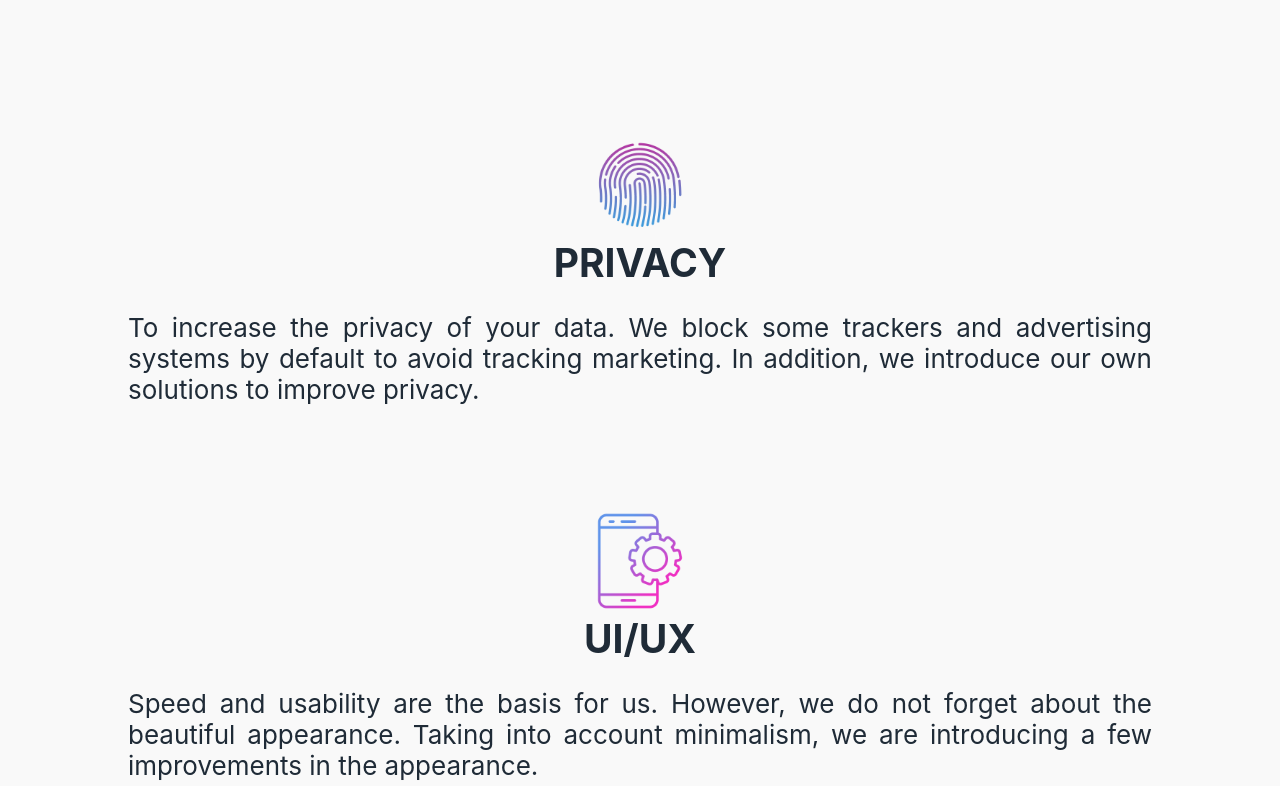
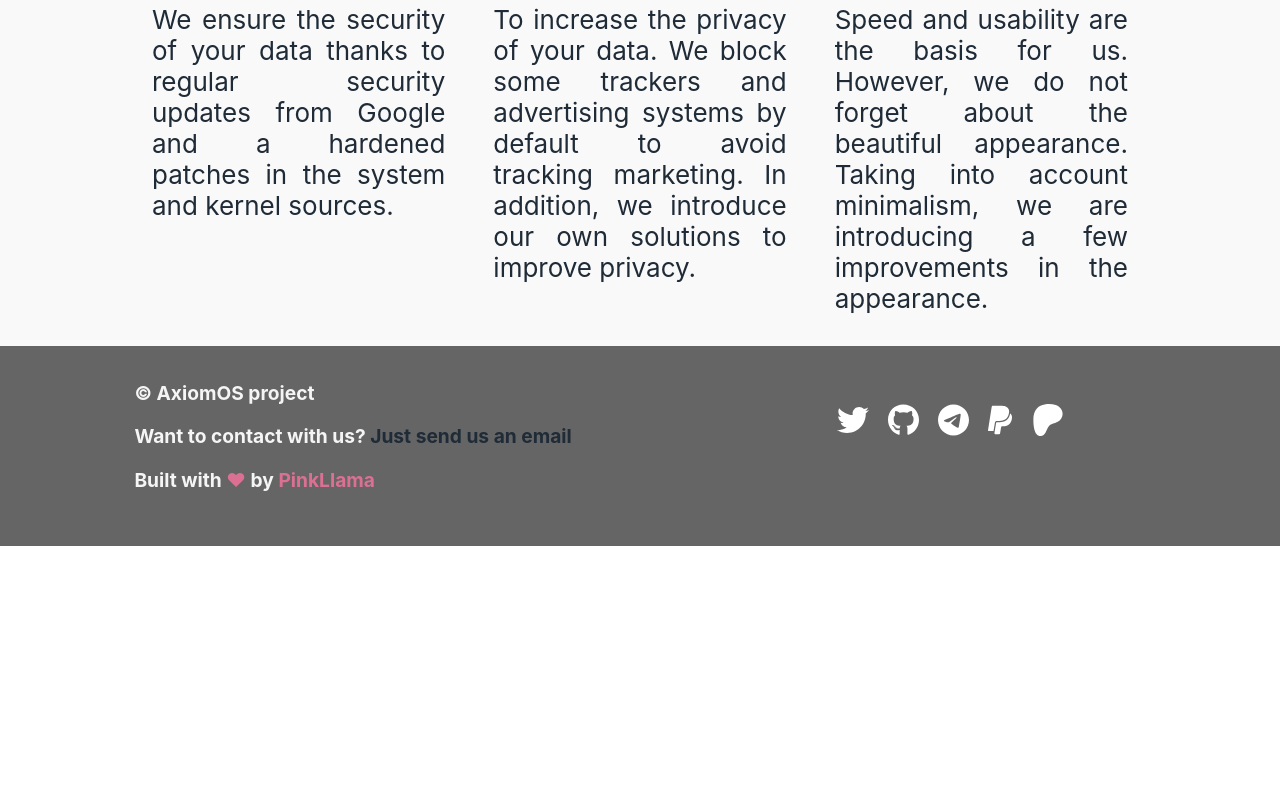
Before and after one commit to pinkjagnie/axiom-os, a React (Create React App) app: page / in a window 1280 px wide. Shown: the part 2934-3720 px from the top of the page. After the commit the page ends 3480 px from the top, so only its background shows below. Built offline with nearby package versions, Linux system fonts and the light colour scheme.

Commit message:
Add Patreon to Footer, finished styling Features

```diff
--- a/src/components/About.module.css
+++ b/src/components/About.module.css
@@ -140,13 +140,13 @@
 
   .description p:last-of-type {
     position: absolute;
-    bottom: 6vh;
+    bottom: 9vh;
     left: 15vw;
     width: 70vw;
   }
 
   .image img {
-    top: 70vh;
+    top: 67vh;
     left: 50vw;
     transform: translateX(-50%);
     width: auto;
@@ -156,7 +156,7 @@
 
 @media (min-width: 1280px) {
   .image img {
-    top: 70vh;
+    top: 67vh;
     left: 50vw;
     transform: translateX(-50%);
     width: auto;
--- a/src/components/Features.js
+++ b/src/components/Features.js
@@ -17,18 +17,14 @@ const Features = () => {
             <h2 className={classes.cardTitle}>security</h2>
             <p className={classes.cardDescription}>We ensure the security of your data thanks to regular security updates from Google and a hardened patches in the system and kernel sources.</p>
           </div>
-        {/* </div> */}
-        {/* <div className={classes.cardFeatures}> */}
           <div className={classes.cardContent}>
             <img src={privacyImg} alt="" />
             <h2 className={classes.cardTitle}>privacy</h2>
             <p className={classes.cardDescription}>To increase the privacy of your data. We block some trackers and advertising systems by default to avoid tracking marketing. In addition, we introduce our own solutions to improve privacy.</p>
           </div>
-        {/* </div> */}
-        {/* <div className={classes.cardFeatures}> */}
           <div className={classes.cardContent}>
             <img src={uiImg} alt="" />
-            <h2 className={classes.cardTitle}>ui/ux</h2>
+            <h2 className={classes.cardTitle}>ui / ux</h2>
             <p className={classes.cardDescription}>Speed and usability are the basis for us. However, we do not forget about the beautiful appearance. Taking into account minimalism, we are introducing a few improvements in the appearance.</p>
           </div>
         </div>
--- a/src/components/Features.module.css
+++ b/src/components/Features.module.css
@@ -36,3 +36,52 @@
 .cardContent p {
   text-align: justify;
 }
+
+@media (min-width: 360px) {
+  .featuresSection {
+    height: 140vh;
+  }
+
+  .cardContent {
+    height: 35vh;
+  }
+}
+
+@media (min-width: 390px) {
+  .featuresSection {
+    height: 120vh;
+  }
+
+  .cardContent {
+    height: 30vh;
+  }
+}
+
+@media (min-width: 410px) {
+  .featuresSection {
+    height: 105vh;
+  }
+
+  .cardContent {
+    height: 25vh;
+  }
+}
+
+@media (min-width: 1024px) {
+  .cardFeatures {
+    display: flex;
+    width: 80vw;
+    margin: 0 auto;
+  }
+
+  .cardContent {
+    height: 70vh;
+    padding: 1.5rem;
+  }
+}
+
+@media (min-width: 1280px) {
+  .featuresSection {
+    height: 95vh;
+  }
+}
--- a/src/components/Footer.js
+++ b/src/components/Footer.js
@@ -1,7 +1,7 @@
 import React from "react";
 
 import { FontAwesomeIcon } from "@fortawesome/react-fontawesome";
-import { faTwitter, faGithub, faTelegram, faPaypal } from "@fortawesome/free-brands-svg-icons";
+import { faTwitter, faGithub, faTelegram, faPaypal, faPatreon } from "@fortawesome/free-brands-svg-icons";
 
 import classes from "./Footer.module.css";
 
@@ -27,6 +27,9 @@ const Footer = () => {
           <a href="">
             <FontAwesomeIcon icon={faPaypal} className={classes.social} />
           </a>
+          <a href="">
+            <FontAwesomeIcon icon={faPatreon} className={classes.social} />
+          </a>
         </div>
       </div>
     </div>
--- a/src/components/Footer.module.css
+++ b/src/components/Footer.module.css
@@ -10,7 +10,7 @@
   display: flex;
   width: 80vw;
   margin: auto;
-  padding: 0.7rem 0;
+  padding: 0.5rem 0;
 }
 
 .copyright {
@@ -31,18 +31,19 @@
 
 .socialContainer {
   margin: 1em 0;
-  padding-left: 0.8rem;
+  padding-left: 1.3rem;
 }
 
 .social {
   padding-right: 0.6rem;
+  padding-top: 0.3rem;
   color: white;
   font-size: 1rem;
 }
 
 @media (min-width: 360px) {
   .footerSection {
-    height: 17vh;
+    height: 20vh;
   }
 
   .copyright {
@@ -51,6 +52,7 @@
 
   .social {
     padding-right: 0.7rem;
+    padding-top: 0.4rem;
     font-size: 1.2rem;
   }
 }
@@ -61,13 +63,18 @@
   }
 
   .social {
+    padding-top: 0.7rem;
     font-size: 1.4rem;
   }
 }
 
 @media (min-width: 410px) {
   .footerSection {
-    height: 20vh;
+    height: 25vh;
+  }
+
+  .container {
+    padding: 0.8rem 0;
   }
 
   .copyright {
@@ -80,6 +87,10 @@
 }
 
 @media (min-width: 600px) {
+  .footerSection {
+    height: 20vh;
+  }
+
   .copyright {
     font-size: 1.1rem;
   }
@@ -87,10 +98,15 @@
   .social {
     font-size: 1.8rem;
     padding-right: 1.2rem;
+    padding-top: 1rem;
   }
 }
 
 @media (min-width: 768px) {
+  .container {
+    padding: 1rem 0;
+  }
+
   .socialContainer {
     padding-left: 3.5rem;
   }
--- a/src/components/Form/Form.module.css
+++ b/src/components/Form/Form.module.css
@@ -155,7 +155,7 @@
 
   .formSection {
     position: absolute;
-    top: -2vh;
+    top: -5vh;
     left: 50vw;
     width: 40vw;
     height: 72vh;
```
Also changed, not shown: src/img/ui_300-300.png.
